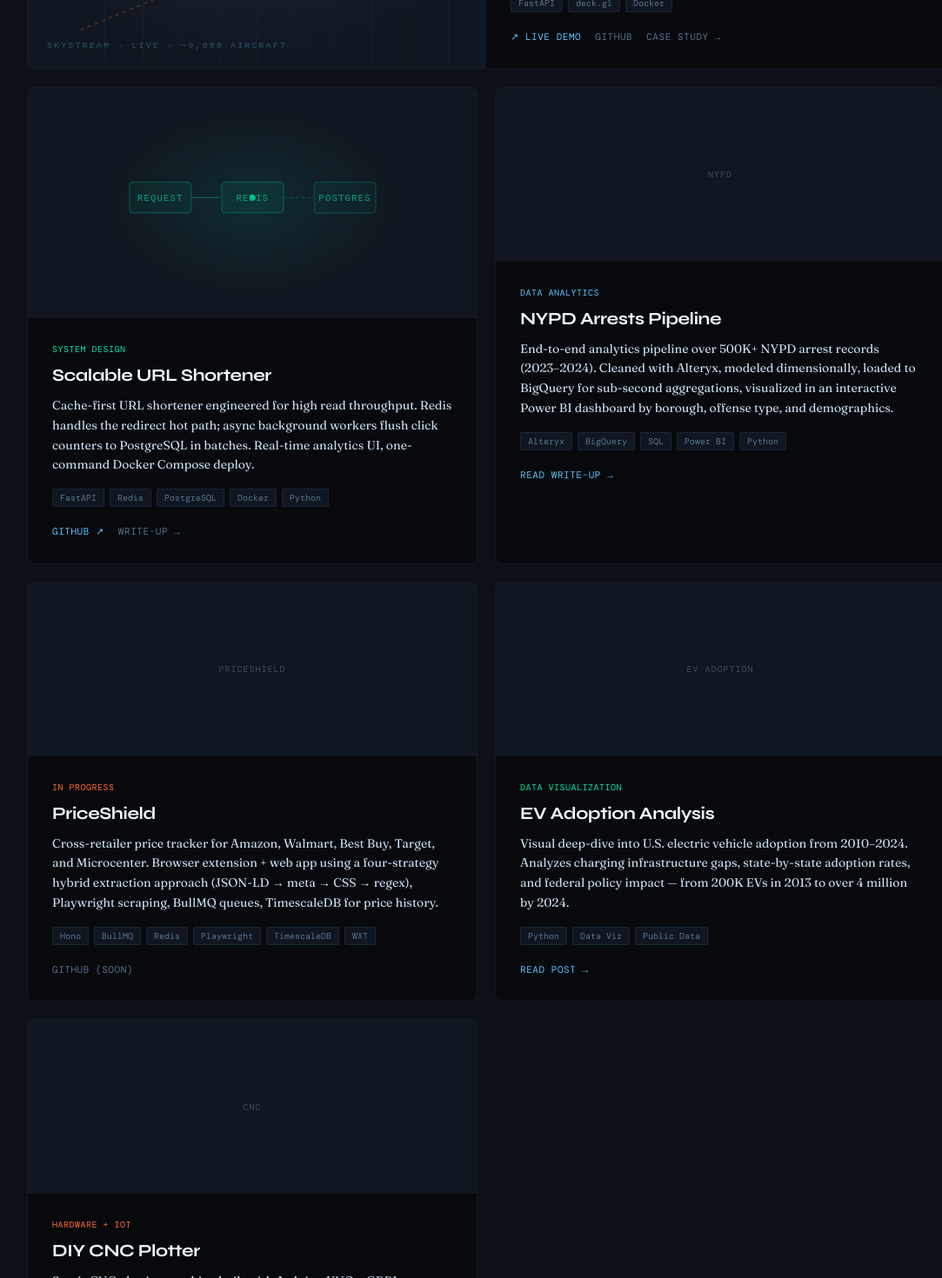
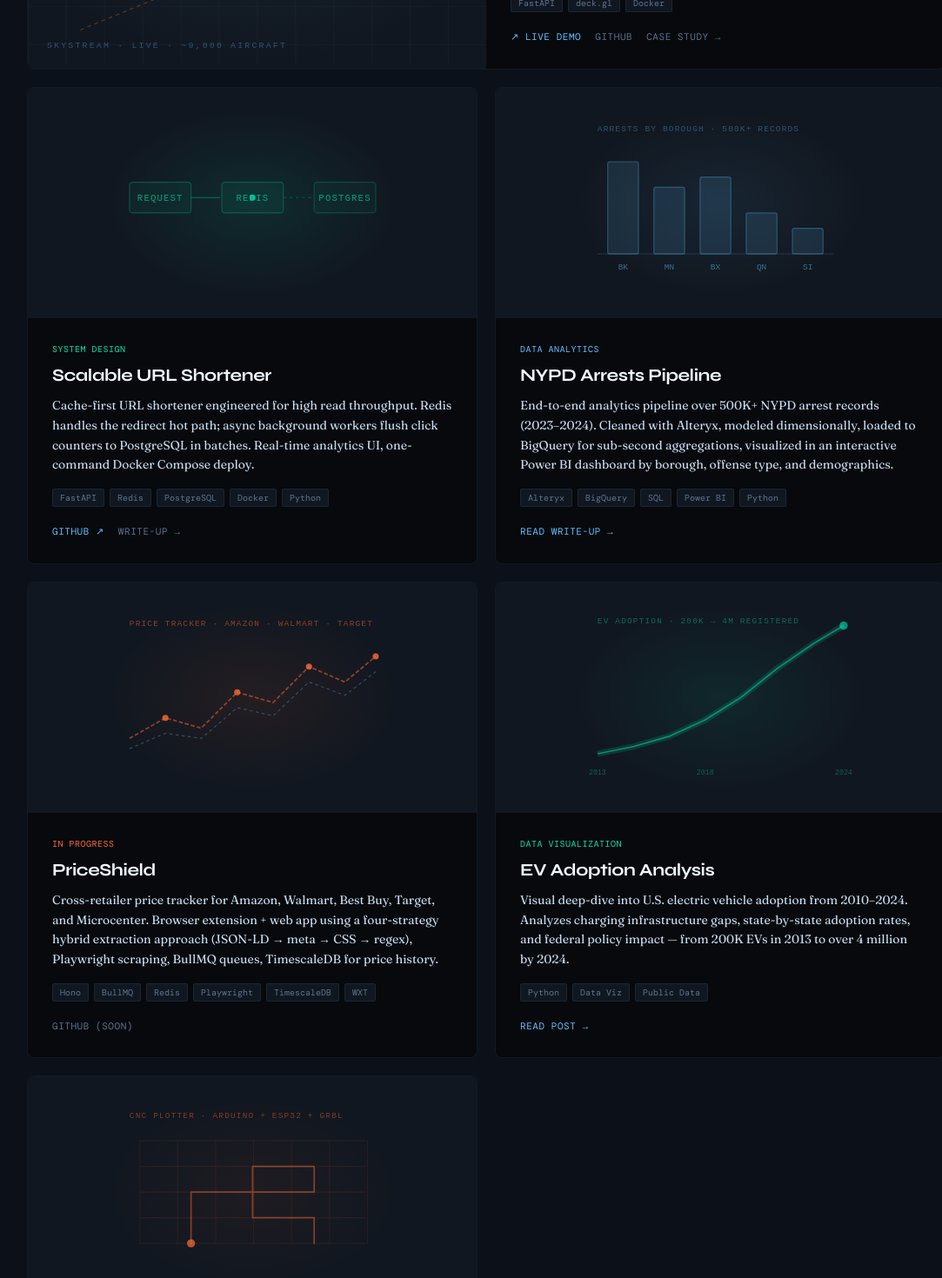
Before and after one commit to stanik0n/nextjs-portfolio, a Next.js app: page / in a window 1280 px wide. Shown: the part 2340-3810 px from the top of the page at 87% size, without its empty margins (81-1164 px from the left). Built offline with nearby package versions, Linux system fonts and the light colour scheme; a web font is replaced by a local one.

Commit message:
Add SVG thumbnails for all project cards

```diff
--- a/components/Projects.tsx
+++ b/components/Projects.tsx
@@ -171,12 +171,100 @@ function ProjectViz({ id }: { id: string }) {
       </svg>
     );
   }
-  // Default generic viz
-  return (
-    <div className="flex items-center justify-center w-full h-full p-8">
-      <span className="font-mono text-[10px] uppercase tracking-widest" style={{ color: "var(--muted2)" }}>
-        {id.toUpperCase().replace(/-/g, " ")}
-      </span>
-    </div>
-  );
+  if (id === "nypd") {
+    return (
+      <svg viewBox="0 0 280 180" xmlns="http://www.w3.org/2000/svg" className="w-4/5 h-4/5">
+        <radialGradient id="ng"><stop offset="0%" stopColor="#63c3ff" stopOpacity="0.08"/><stop offset="100%" stopColor="#63c3ff" stopOpacity="0"/></radialGradient>
+        <rect width="280" height="180" fill="url(#ng)"/>
+        {/* bar chart */}
+        {[
+          { x: 30,  h: 90, label: "BK" },
+          { x: 75,  h: 65, label: "MN" },
+          { x: 120, h: 75, label: "BX" },
+          { x: 165, h: 40, label: "QN" },
+          { x: 210, h: 25, label: "SI" },
+        ].map(({ x, h, label }) => (
+          <g key={label}>
+            <rect x={x} y={140 - h} width="30" height={h} rx="2"
+              fill="rgba(99,195,255,0.12)" stroke="rgba(99,195,255,0.3)" strokeWidth="1"/>
+            <text x={x + 15} y="155" textAnchor="middle" fontFamily="monospace" fontSize="8" fill="rgba(99,195,255,0.5)">{label}</text>
+          </g>
+        ))}
+        <line x1="20" y1="140" x2="250" y2="140" stroke="rgba(99,195,255,0.15)" strokeWidth="1"/>
+        <text x="20" y="20" fontFamily="monospace" fontSize="8" fill="rgba(99,195,255,0.35)" letterSpacing="1">ARRESTS BY BOROUGH · 500K+ RECORDS</text>
+      </svg>
+    );
+  }
+  if (id === "priceshield") {
+    return (
+      <svg viewBox="0 0 280 180" xmlns="http://www.w3.org/2000/svg" className="w-4/5 h-4/5">
+        <radialGradient id="pg"><stop offset="0%" stopColor="#ff6b35" stopOpacity="0.08"/><stop offset="100%" stopColor="#ff6b35" stopOpacity="0"/></radialGradient>
+        <rect width="280" height="180" fill="url(#pg)"/>
+        {/* price line chart */}
+        <polyline points="20,130 55,110 90,120 125,85 160,95 195,60 230,75 260,50"
+          fill="none" stroke="rgba(255,107,53,0.5)" strokeWidth="1.5" strokeDasharray="4,2"/>
+        <polyline points="20,140 55,125 90,130 125,100 160,108 195,75 230,88 260,65"
+          fill="none" stroke="rgba(99,195,255,0.3)" strokeWidth="1" strokeDasharray="3,3"/>
+        {[55,125,195,260].map(x => (
+          <circle key={x} cx={x} cy={x === 55 ? 110 : x === 125 ? 85 : x === 195 ? 60 : 50}
+            r="3" fill="rgba(255,107,53,0.8)">
+            <animate attributeName="opacity" values="1;0.3;1" dur="2s" repeatCount="indefinite"/>
+          </circle>
+        ))}
+        <text x="20" y="20" fontFamily="monospace" fontSize="8" fill="rgba(255,107,53,0.5)" letterSpacing="1">PRICE TRACKER · AMAZON · WALMART · TARGET</text>
+      </svg>
+    );
+  }
+  if (id === "ev-adoption") {
+    return (
+      <svg viewBox="0 0 280 180" xmlns="http://www.w3.org/2000/svg" className="w-4/5 h-4/5">
+        <radialGradient id="eg"><stop offset="0%" stopColor="#00e5b0" stopOpacity="0.08"/><stop offset="100%" stopColor="#00e5b0" stopOpacity="0"/></radialGradient>
+        <rect width="280" height="180" fill="url(#eg)"/>
+        {/* exponential growth curve */}
+        <polyline points="20,145 55,138 90,128 125,112 160,90 195,62 230,38 260,20"
+          fill="none" stroke="rgba(0,229,176,0.5)" strokeWidth="1.5"/>
+        <polyline points="20,145 55,138 90,128 125,112 160,90 195,62 230,38 260,20"
+          fill="none" stroke="rgba(0,229,176,0.15)" strokeWidth="6"/>
+        {/* year labels */}
+        {[
+          { x: 20,  label: "2013" },
+          { x: 125, label: "2018" },
+          { x: 260, label: "2024" },
+        ].map(({ x, label }) => (
+          <text key={label} x={x} y="165" fontFamily="monospace" fontSize="7" fill="rgba(0,229,176,0.35)" textAnchor="middle">{label}</text>
+        ))}
+        <circle cx="260" cy="20" r="4" fill="rgba(0,229,176,0.6)">
+          <animate attributeName="r" values="4;10;4" dur="3s" repeatCount="indefinite"/>
+          <animate attributeName="opacity" values="0.6;0;0.6" dur="3s" repeatCount="indefinite"/>
+        </circle>
+        <text x="20" y="18" fontFamily="monospace" fontSize="8" fill="rgba(0,229,176,0.4)" letterSpacing="1">EV ADOPTION · 200K → 4M REGISTERED</text>
+      </svg>
+    );
+  }
+  if (id === "cnc") {
+    return (
+      <svg viewBox="0 0 280 180" xmlns="http://www.w3.org/2000/svg" className="w-4/5 h-4/5">
+        <radialGradient id="cg"><stop offset="0%" stopColor="#ff6b35" stopOpacity="0.06"/><stop offset="100%" stopColor="#ff6b35" stopOpacity="0"/></radialGradient>
+        <rect width="280" height="180" fill="url(#cg)"/>
+        {/* grid */}
+        {[0,1,2,3,4].map(i => (
+          <line key={`h${i}`} x1="30" y1={40 + i * 25} x2="250" y2={40 + i * 25} stroke="rgba(255,107,53,0.08)" strokeWidth="1"/>
+        ))}
+        {[0,1,2,3,4,5,6].map(i => (
+          <line key={`v${i}`} x1={30 + i * 37} y1="40" x2={30 + i * 37} y2="140" stroke="rgba(255,107,53,0.08)" strokeWidth="1"/>
+        ))}
+        {/* G-code path drawing an S shape */}
+        <polyline
+          points="80,140 80,90 140,90 140,65 200,65 200,90 140,90 140,115 200,115 200,140"
+          fill="none" stroke="rgba(255,107,53,0.45)" strokeWidth="1.5" strokeLinecap="round" strokeLinejoin="round"/>
+        {/* pen head */}
+        <circle cx="80" cy="140" r="4" fill="rgba(255,107,53,0.7)">
+          <animateMotion dur="5s" repeatCount="indefinite"
+            path="M0,0 L0,-50 L60,-50 L60,-75 L120,-75 L120,-50 L60,-50 L60,-25 L120,-25 L120,0"/>
+        </circle>
+        <text x="20" y="18" fontFamily="monospace" fontSize="8" fill="rgba(255,107,53,0.45)" letterSpacing="1">CNC PLOTTER · ARDUINO + ESP32 + GRBL</text>
+      </svg>
+    );
+  }
+  return null;
 }
```
